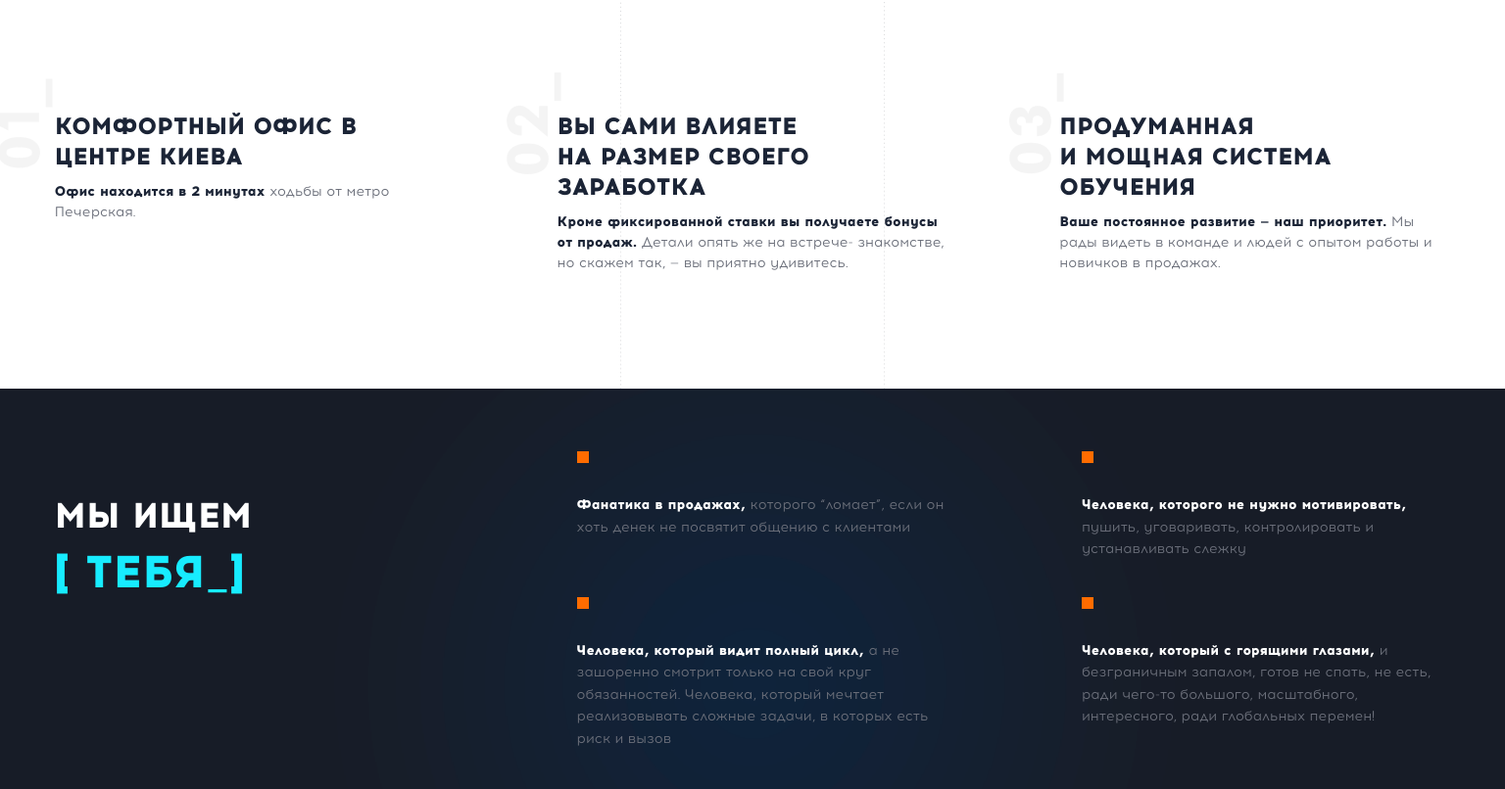
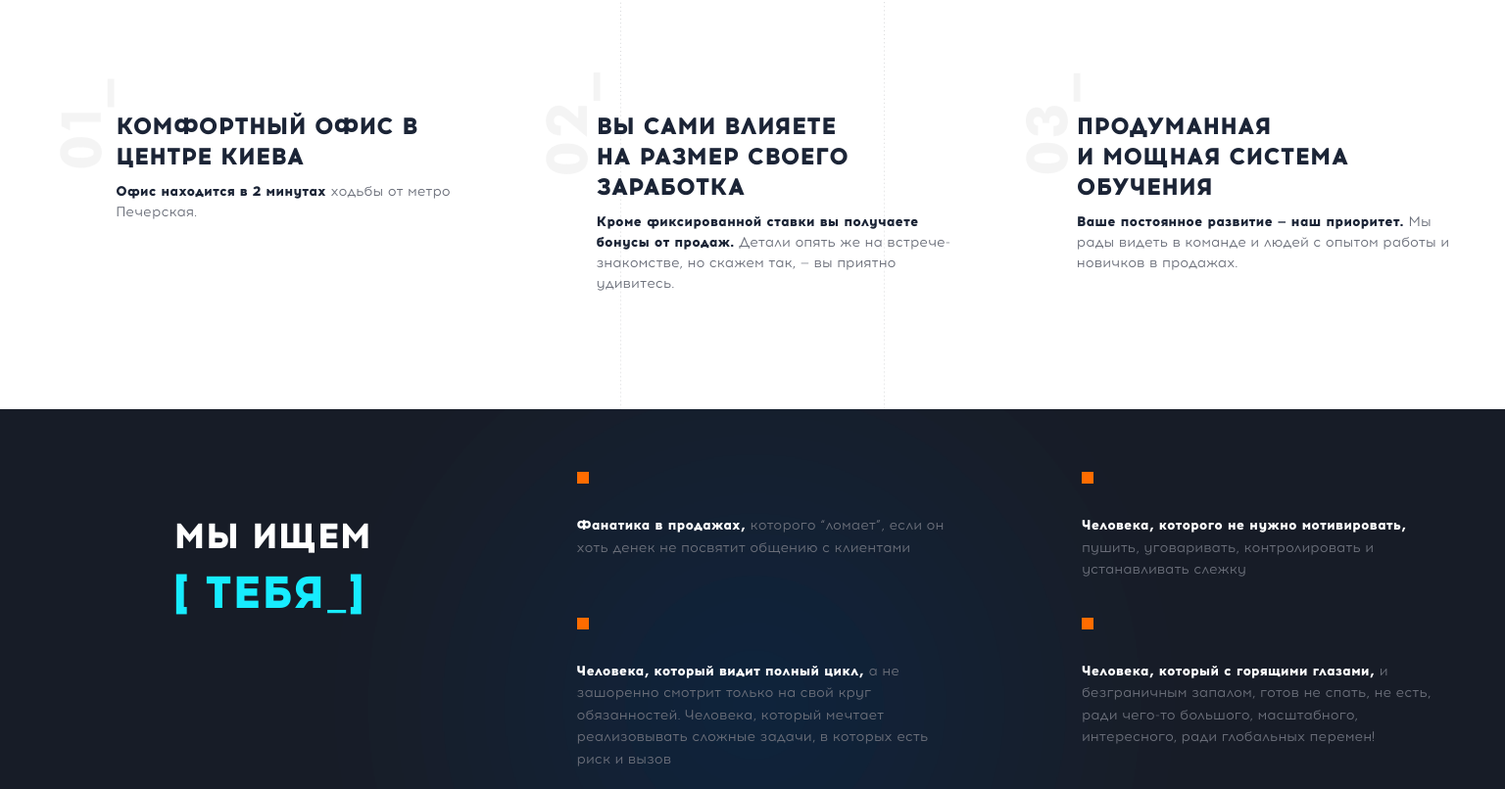
Before and after one commit to Olexiy-repin/goit-sales, a website: page src/html/index.html in a window 1536 px wide. Shown: the part 603-1409 px from the top of the page at 98% size. Drawn offline with nearby package versions, Linux system fonts and the light colour scheme; files that its build step writes are made by us from their sources; files whose address does not match are found by name; a web font is replaced by a local one.

Commit message:
fix 2 3 adn 5 section for 1920px

```diff
--- a/src/sass/_about-goit.scss
+++ b/src/sass/_about-goit.scss
@@ -57,3 +57,9 @@
   }
 
 }
+
+@media (min-width: 1920px) {
+  .about-goit__text {
+    padding: 0 22.4rem;
+  }
+}
--- a/src/sass/_found-you.scss
+++ b/src/sass/_found-you.scss
@@ -137,8 +137,8 @@
   }
 }
 
-@media (min-width: 1400px) {
-  .found-you__title {
-    width: auto;
-  }
-}
+// @media (min-width: 1400px) {
+//   .found-you__title {
+//     width: auto;
+//   }
+// }
--- a/src/sass/_three-components.scss
+++ b/src/sass/_three-components.scss
@@ -97,8 +97,8 @@
   }
 }
 
-@media (min-width: 1400px) {
-  .three-components__card-container {
-    padding-left: 0;
-  }
-}
+// @media (min-width: 1400px) {
+//   .three-components__card-container {
+//     padding-left: 0;
+//   }
+// }
```
Also changed, not shown: dist/styles.css.
